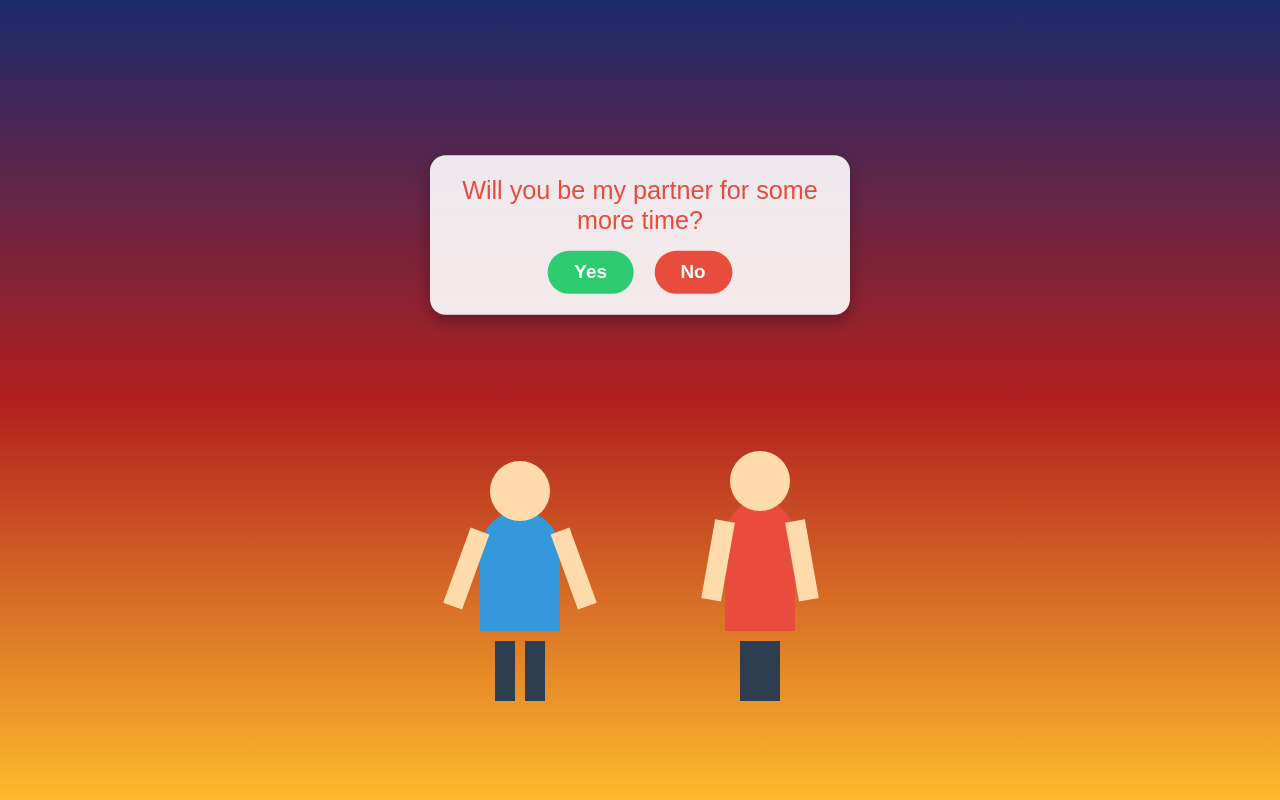
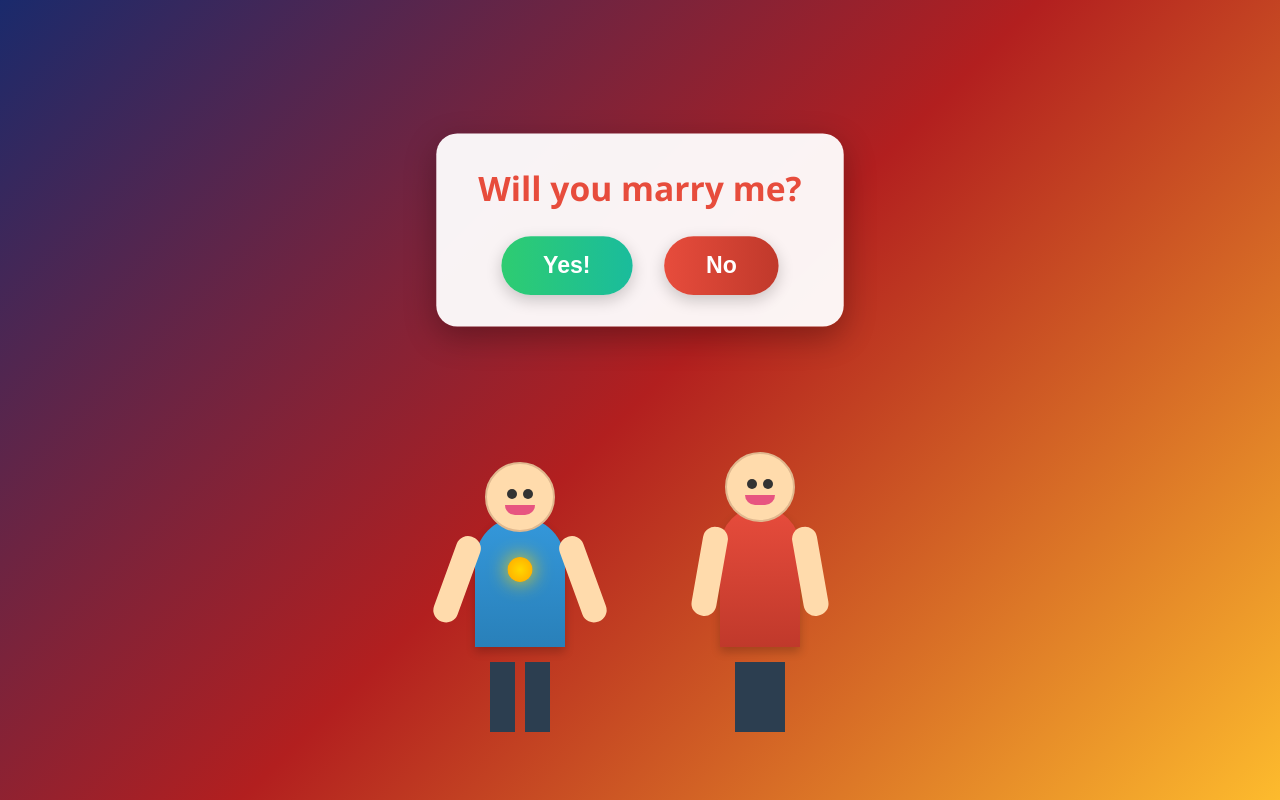
Before and after one commit to erdivyanshb-lgtm/Pruposal, a plain HTML site: page index.html in a window 1280 px wide. Drawn offline with Linux system fonts and the light colour scheme.

Commit message:
Revise proposal box and improve styles and animations
Updated the proposal text and enhanced the styling and animations for a more engaging user experience.

```diff
--- a/index.html
+++ b/index.html
@@ -1,4 +1,4 @@
-<meta name='viewport' content='width=device-width, initial-scale=1'/><!DOCTYPE html>
+<!DOCTYPE html>
 <html lang="en">
 <head>
     <meta charset="UTF-8">
@@ -12,8 +12,8 @@
         }
 
         body {
-            font-family: 'Arial', sans-serif;
-            background: linear-gradient(to bottom, #1a2a6c, #b21f1f, #fdbb2d);
+            font-family: 'Segoe UI', Tahoma, Geneva, Verdana, sans-serif;
+            background: linear-gradient(135deg, #1a2a6c, #b21f1f, #fdbb2d);
             height: 100vh;
             display: flex;
             justify-content: center;
@@ -22,18 +22,71 @@
             color: white;
         }
 
-        .scene {
+        .container {
             position: relative;
             width: 100%;
             max-width: 800px;
-            height: 500px;
+            height: 600px;
             display: flex;
             flex-direction: column;
             align-items: center;
             justify-content: center;
         }
 
-        .characters {
+        .proposal-box {
+            background-color: rgba(255, 255, 255, 0.95);
+            color: #333;
+            padding: 30px 40px;
+            border-radius: 20px;
+            text-align: center;
+            margin-bottom: 40px;
+            box-shadow: 0 10px 30px rgba(0, 0, 0, 0.3);
+            max-width: 500px;
+            animation: pulse 2s infinite;
+            z-index: 10;
+            position: relative;
+        }
+
+        .proposal-text {
+            font-size: 32px;
+            margin-bottom: 25px;
+            color: #e74c3c;
+            font-weight: bold;
+        }
+
+        .buttons {
+            display: flex;
+            gap: 30px;
+            justify-content: center;
+        }
+
+        button {
+            padding: 15px 40px;
+            border: none;
+            border-radius: 50px;
+            font-size: 22px;
+            cursor: pointer;
+            transition: all 0.3s;
+            font-weight: bold;
+            box-shadow: 0 5px 15px rgba(0, 0, 0, 0.2);
+        }
+
+        .yes-btn {
+            background: linear-gradient(to right, #2ecc71, #1abc9c);
+            color: white;
+        }
+
+        .no-btn {
+            background: linear-gradient(to right, #e74c3c, #c0392b);
+            color: white;
+        }
+
+        button:hover {
+            transform: translateY(-5px);
+            box-shadow: 0 10px 20px rgba(0, 0, 0, 0.3);
+        }
+
+        .scene {
             position: relative;
             width: 100%;
             height: 300px;
@@ -45,7 +98,7 @@
         .boy, .girl {
             position: absolute;
             bottom: 0;
-            transition: all 1s ease;
+            transition: all 1.5s ease;
         }
 
         .boy {
@@ -63,39 +116,84 @@
         }
 
         .head {
-            width: 60px;
-            height: 60px;
+            width: 70px;
+            height: 70px;
             background-color: #ffdbac;
             border-radius: 50%;
             position: relative;
             margin: 0 auto;
             z-index: 2;
+            border: 2px solid #e0b88f;
+        }
+
+        .face {
+            position: absolute;
+            width: 100%;
+            height: 100%;
+        }
+
+        .eye {
+            position: absolute;
+            width: 10px;
+            height: 10px;
+            background-color: #333;
+            border-radius: 50%;
+            top: 25px;
+        }
+
+        .boy .eye.left {
+            left: 20px;
+        }
+
+        .boy .eye.right {
+            right: 20px;
+        }
+
+        .girl .eye.left {
+            left: 20px;
+        }
+
+        .girl .eye.right {
+            right: 20px;
+        }
+
+        .mouth {
+            position: absolute;
+            width: 30px;
+            height: 10px;
+            border-radius: 0 0 15px 15px;
+            background-color: #e75480;
+            bottom: 15px;
+            left: 50%;
+            transform: translateX(-50%);
         }
 
         .boy-body .body {
-            width: 80px;
-            height: 120px;
-            background-color: #3498db;
-            border-radius: 40px 40px 0 0;
+            width: 90px;
+            height: 130px;
+            background: linear-gradient(to bottom, #3498db, #2980b9);
+            border-radius: 45px 45px 0 0;
             position: relative;
-            top: -10px;
+            top: -15px;
+            box-shadow: 0 5px 10px rgba(0, 0, 0, 0.2);
         }
 
         .girl-body .body {
-            width: 70px;
-            height: 130px;
-            background-color: #e74c3c;
-            border-radius: 35px 35px 0 0;
+            width: 80px;
+            height: 140px;
+            background: linear-gradient(to bottom, #e74c3c, #c0392b);
+            border-radius: 40px 40px 0 0;
             position: relative;
-            top: -10px;
+            top: -15px;
+            box-shadow: 0 5px 10px rgba(0, 0, 0, 0.2);
         }
 
         .leg {
-            width: 20px;
-            height: 60px;
+            width: 25px;
+            height: 70px;
             background-color: #2c3e50;
             position: absolute;
-            bottom: -60px;
+            bottom: -70px;
         }
 
         .boy-body .leg.left {
@@ -117,80 +215,33 @@
         }
 
         .arm {
-            width: 20px;
-            height: 80px;
+            width: 25px;
+            height: 90px;
             background-color: #ffdbac;
             position: absolute;
             top: 20px;
             transform-origin: top center;
+            border-radius: 12px;
         }
 
         .boy-body .arm.left {
-            left: -10px;
+            left: -15px;
             transform: rotate(20deg);
         }
 
         .boy-body .arm.right {
-            right: -10px;
+            right: -15px;
             transform: rotate(-20deg);
         }
 
         .girl-body .arm.left {
-            left: -10px;
+            left: -15px;
             transform: rotate(10deg);
         }
 
         .girl-body .arm.right {
-            right: -10px;
+            right: -15px;
             transform: rotate(-10deg);
-        }
-
-        .proposal-box {
-            background-color: rgba(255, 255, 255, 0.9);
-            color: #333;
-            padding: 20px;
-            border-radius: 15px;
-            text-align: center;
-            margin-bottom: 30px;
-            box-shadow: 0 5px 15px rgba(0, 0, 0, 0.3);
-            max-width: 400px;
-            animation: pulse 2s infinite;
-        }
-
-        .proposal-text {
-            font-size: 24px;
-            margin-bottom: 15px;
-            color: #e74c3c;
-        }
-
-        .buttons {
-            display: flex;
-            gap: 20px;
-            justify-content: center;
-        }
-
-        button {
-            padding: 10px 25px;
-            border: none;
-            border-radius: 50px;
-            font-size: 18px;
-            cursor: pointer;
-            transition: all 0.3s;
-            font-weight: bold;
-        }
-
-        .yes-btn {
-            background-color: #2ecc71;
-            color: white;
-        }
-
-        .no-btn {
-            background-color: #e74c3c;
-            color: white;
-        }
-
-        button:hover {
-            transform: scale(1.1);
         }
 
         .hidden {
@@ -204,12 +255,13 @@
             width: 100%;
             height: 100%;
             pointer-events: none;
+            z-index: 1;
         }
 
         .heart {
             position: absolute;
-            width: 20px;
-            height: 20px;
+            width: 30px;
+            height: 30px;
             background-color: #ff6b6b;
             transform: rotate(45deg);
             opacity: 0;
@@ -217,40 +269,56 @@
 
         .heart:before, .heart:after {
             content: '';
-            width: 20px;
-            height: 20px;
+            width: 30px;
+            height: 30px;
             background-color: #ff6b6b;
             border-radius: 50%;
             position: absolute;
         }
 
         .heart:before {
-            top: -10px;
+            top: -15px;
             left: 0;
         }
 
         .heart:after {
             top: 0;
-            left: -10px;
+            left: -15px;
         }
 
         .tear {
             position: absolute;
-            width: 5px;
-            height: 10px;
-            background-color: #3498db;
-            border-radius: 0 0 5px 5px;
+            width: 8px;
+            height: 15px;
+            background: linear-gradient(to bottom, #3498db, #2980b9);
+            border-radius: 0 0 8px 8px;
             opacity: 0;
         }
 
         .message {
             position: absolute;
-            top: 20%;
-            font-size: 32px;
+            top: 15%;
+            font-size: 42px;
             font-weight: bold;
             text-align: center;
             opacity: 0;
-            transition: opacity 1s;
+            transition: opacity 1.5s;
+            text-shadow: 2px 2px 10px rgba(0, 0, 0, 0.5);
+            z-index: 5;
+        }
+
+        .ring {
+            position: absolute;
+            width: 25px;
+            height: 25px;
+            background: radial-gradient(circle, #ffd700, #ffa500);
+            border-radius: 50%;
+            top: 40px;
+            left: 50%;
+            transform: translateX(-50%);
+            box-shadow: 0 0 10px gold;
+            opacity: 0;
+            z-index: 3;
         }
 
         @keyframes pulse {
@@ -266,48 +334,79 @@
         }
 
         @keyframes cry {
-            0% { transform: translateY(0); }
-            50% { transform: translateY(-10px); }
-            100% { transform: translateY(0); }
+            0% { transform: translateY(0) rotate(0); }
+            25% { transform: translateY(-10px) rotate(-5deg); }
+            50% { transform: translateY(0) rotate(0); }
+            75% { transform: translateY(-10px) rotate(5deg); }
+            100% { transform: translateY(0) rotate(0); }
         }
 
         @keyframes float {
             0% { transform: translateY(0) rotate(0); opacity: 1; }
-            100% { transform: translateY(-100px) rotate(20deg); opacity: 0; }
+            100% { transform: translateY(-150px) rotate(20deg); opacity: 0; }
         }
 
         @keyframes fall {
             0% { transform: translateY(-10px); opacity: 1; }
-            100% { transform: translateY(50px); opacity: 0; }
+            100% { transform: translateY(80px); opacity: 0; }
+        }
+
+        @keyframes ring-glow {
+            0% { box-shadow: 0 0 5px gold; }
+            50% { box-shadow: 0 0 20px gold; }
+            100% { box-shadow: 0 0 5px gold; }
+        }
+
+        @keyframes move-together {
+            0% { transform: translateX(0); }
+            100% { transform: translateX(50px); }
+        }
+
+        @keyframes move-apart {
+            0% { transform: translateX(0); }
+            100% { transform: translateX(-50px); }
         }
     </style>
 </head>
 <body>
-    <div class="scene">
-        <div class="proposal-box">
-            <div class="proposal-text">Will you be my partner for some more time?</div>
+    <div class="container">
+        <div class="proposal-box" id="proposal-box">
+            <div class="proposal-text">Will you marry me?</div>
             <div class="buttons">
-                <button class="yes-btn">Yes</button>
-                <button class="no-btn">No</button>
+                <button class="yes-btn" id="yes-btn">Yes!</button>
+                <button class="no-btn" id="no-btn">No</button>
             </div>
         </div>
 
-        <div class="characters">
-            <div class="boy">
+        <div class="scene">
+            <div class="boy" id="boy">
                 <div class="boy-body">
-                    <div class="head"></div>
+                    <div class="head">
+                        <div class="face">
+                            <div class="eye left"></div>
+                            <div class="eye right"></div>
+                            <div class="mouth"></div>
+                        </div>
+                    </div>
                     <div class="body">
                         <div class="arm left"></div>
                         <div class="arm right"></div>
+                        <div class="ring" id="ring"></div>
                     </div>
                     <div class="leg left"></div>
                     <div class="leg right"></div>
                 </div>
             </div>
 
-            <div class="girl">
+            <div class="girl" id="girl">
                 <div class="girl-body">
-                    <div class="head"></div>
+                    <div class="head">
+                        <div class="face">
+                            <div class="eye left"></div>
+                            <div class="eye right"></div>
+                            <div class="mouth"></div>
+                        </div>
+                    </div>
                     <div class="body">
                         <div class="arm left"></div>
                         <div class="arm right"></div>
@@ -326,14 +425,19 @@
 
     <script>
         document.addEventListener('DOMContentLoaded', function() {
-            const yesBtn = document.querySelector('.yes-btn');
-            const noBtn = document.querySelector('.no-btn');
-            const proposalBox = document.querySelector('.proposal-box');
-            const boy = document.querySelector('.boy');
-            const girl = document.querySelector('.girl');
+            const yesBtn = document.getElementById('yes-btn');
+            const noBtn = document.getElementById('no-btn');
+            const proposalBox = document.getElementById('proposal-box');
+            const boy = document.getElementById('boy');
+            const girl = document.getElementById('girl');
             const heartsContainer = document.getElementById('hearts');
             const happyMessage = document.getElementById('happy-message');
             const sadMessage = document.getElementById('sad-message');
+            const ring = document.getElementById('ring');
+
+            // Make the ring visible
+            ring.style.opacity = '1';
+            ring.style.animation = 'ring-glow 2s infinite';
 
             // Yes button click - happy scenario
             yesBtn.addEventListener('click', function() {
@@ -346,8 +450,8 @@
 
                 // Create hugging animation
                 setTimeout(() => {
-                    boy.style.animation = 'hug 1s ease-in-out';
-                    girl.style.animation = 'hug 1s ease-in-out';
+                    boy.style.animation = 'hug 1.5s ease-in-out 2';
+                    girl.style.animation = 'hug 1.5s ease-in-out 2';
 
                     // Create hearts animation
                     createHearts();
@@ -355,8 +459,8 @@
                     // Show happy message
                     setTimeout(() => {
                         happyMessage.style.opacity = '1';
-                    }, 1500);
-                }, 500);
+                    }, 2000);
+                }, 800);
             });
 
             // No button click - sad scenario
@@ -365,12 +469,12 @@
                 proposalBox.classList.add('hidden');
 
                 // Move characters apart
-                boy.style.transform = 'translateX(-30px)';
-                girl.style.transform = 'translateX(30px)';
+                boy.style.transform = 'translateX(-50px)';
+                girl.style.transform = 'translateX(50px)';
 
                 // Create crying animation
                 setTimeout(() => {
-                    boy.style.animation = 'cry 0.5s ease-in-out infinite';
+                    boy.style.animation = 'cry 1s ease-in-out infinite';
 
                     // Create tears
                     createTears();
@@ -378,54 +482,63 @@
                     // Show sad message
                     setTimeout(() => {
                         sadMessage.style.opacity = '1';
-                    }, 1500);
-                }, 500);
+                    }, 2000);
+                }, 800);
             });
 
             // Function to create floating hearts
             function createHearts() {
-                for (let i = 0; i < 20; i++) {
+                for (let i = 0; i < 25; i++) {
                     setTimeout(() => {
                         const heart = document.createElement('div');
                         heart.classList.add('heart');
 
                         // Random position at the bottom
-                        const startX = Math.random() * 100;
+                        const startX = 30 + Math.random() * 40;
                         heart.style.left = `${startX}%`;
                         heart.style.bottom = '0';
 
                         // Random size
-                        const size = 10 + Math.random() * 20;
+                        const size = 15 + Math.random() * 25;
                         heart.style.width = `${size}px`;
                         heart.style.height = `${size}px`;
+
+                        // Random color
+                        const colors = ['#ff6b6b', '#ff8e8e', '#ff5252', '#ff3838'];
+                        const color = colors[Math.floor(Math.random() * colors.length)];
+                        heart.style.backgroundColor = color;
+                        heart.style.setProperty('--heart-color', color);
 
                         heartsContainer.appendChild(heart);
 
                         // Animate the heart
                         setTimeout(() => {
-                            heart.style.animation = `float ${2 + Math.random() * 2}s forwards`;
+                            heart.style.animation = `float ${3 + Math.random() * 2}s forwards`;
                         }, 10);
 
                         // Remove heart after animation
                         setTimeout(() => {
-                            heart.remove();
-                        }, 4000);
+                            if (heart.parentNode) {
+                                heart.parentNode.removeChild(heart);
+                            }
+                        }, 5000);
                     }, i * 200);
                 }
             }
 
             // Function to create falling tears
             function createTears() {
-                for (let i = 0; i < 15; i++) {
+                for (let i = 0; i < 20; i++) {
                     setTimeout(() => {
                         const tear = document.createElement('div');
                         tear.classList.add('tear');
 
                         // Position tears from boy's eyes
-                        tear.style.left = `${35 + Math.random() * 10}%`;
+                        const eyePosition = 35 + Math.random() * 10;
+                        tear.style.left = `${eyePosition}%`;
                         tear.style.top = '30%';
 
-                        document.querySelector('.scene').appendChild(tear);
+                        document.querySelector('.container').appendChild(tear);
 
                         // Animate the tear
                         setTimeout(() => {
@@ -434,7 +547,9 @@
 
                         // Remove tear after animation
                         setTimeout(() => {
-                            tear.remove();
+                            if (tear.parentNode) {
+                                tear.parentNode.removeChild(tear);
+                            }
                         }, 2000);
                     }, i * 300);
                 }
```
